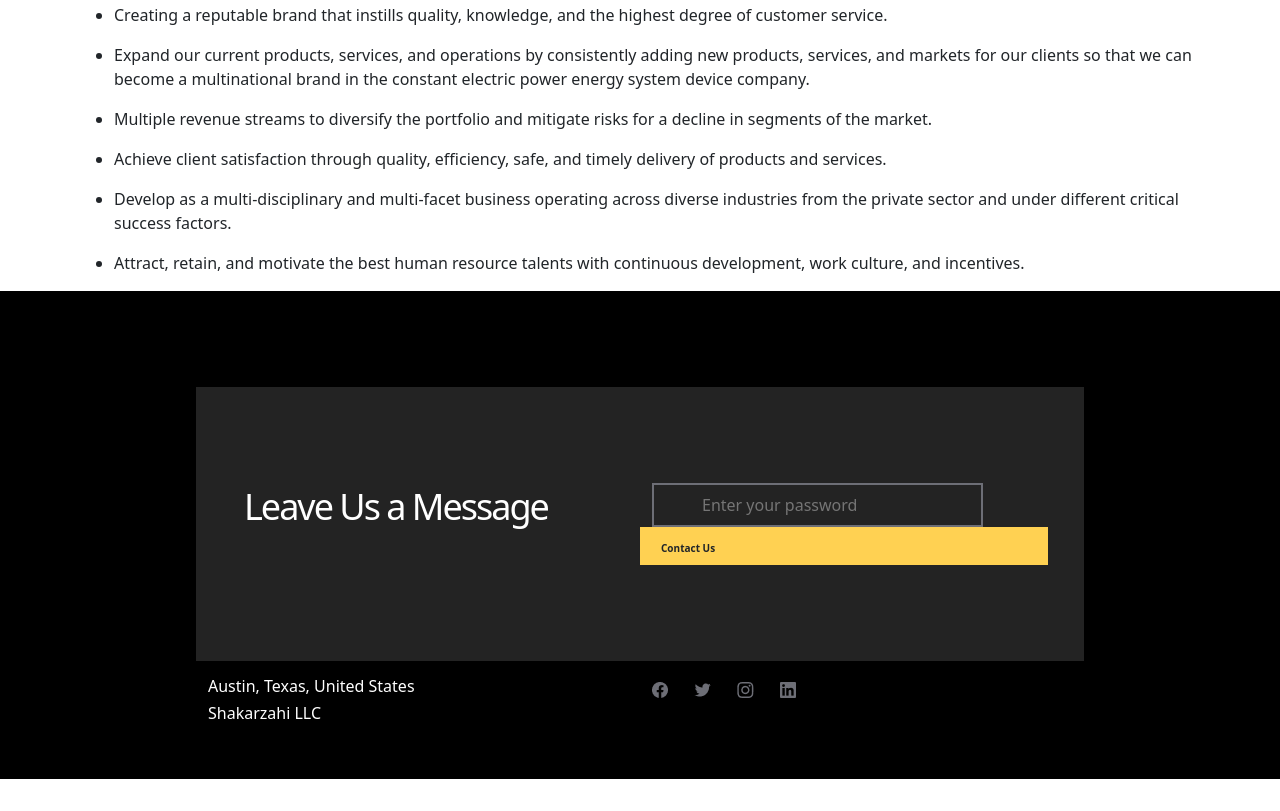
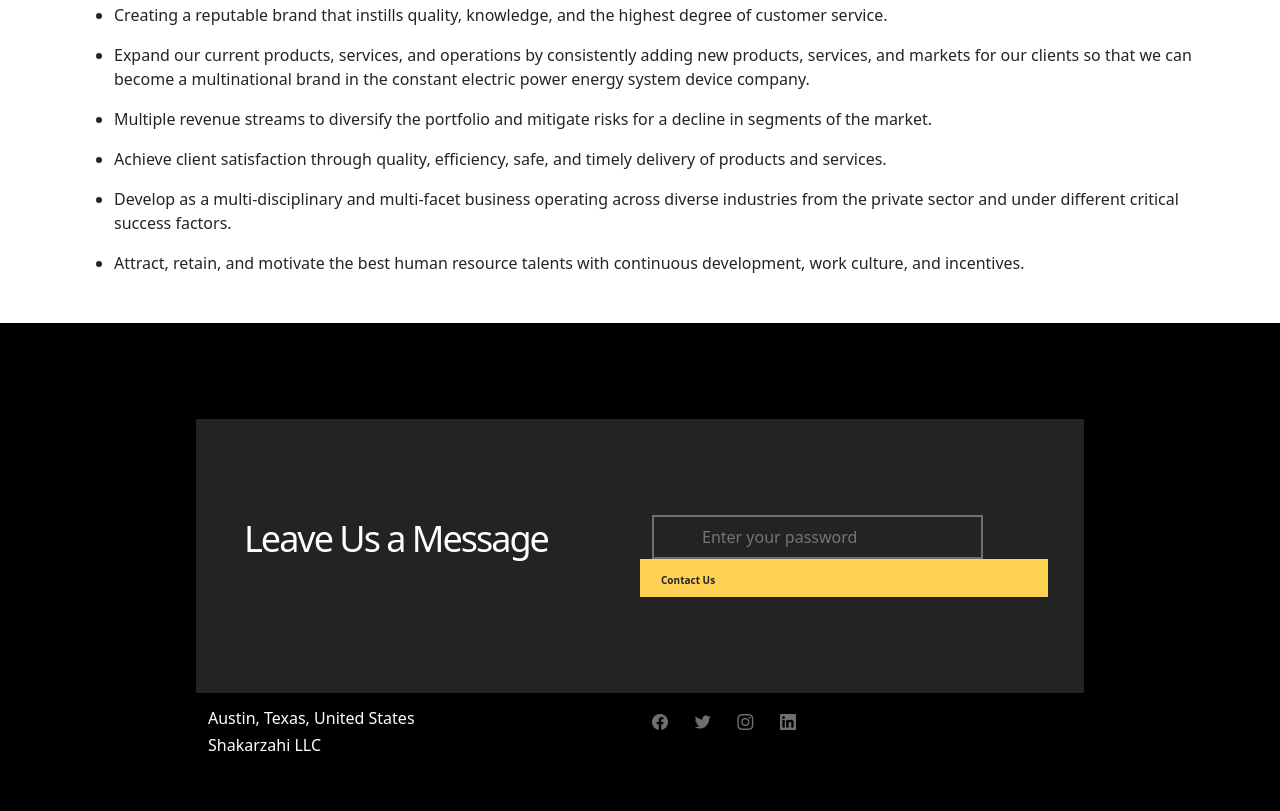
Before and after one commit to Petwizard/Responsive-complete-website-project-, a plain HTML site: page mission.html in a window 1280 px wide. Shown: the part 1944-2755 px from the top of the page. Before the commit the page ends 2723 px from the top, so only its background shows below. Drawn offline with nearby package versions, Linux system fonts and the light colour scheme.

Commit message:
New Commit

```diff
--- a/mission.html
+++ b/mission.html
@@ -105,7 +105,7 @@
         </div>
       </section>
 
-      <footer class="p-5">
+      <footer class="p-5 mt-5">
         <div class="footercard w-75 mx-auto mt-5">
           <div class="row p-5 text-white">
             <div class="col-sm-12 col-md-6 col-lg-6 my-5">
```
